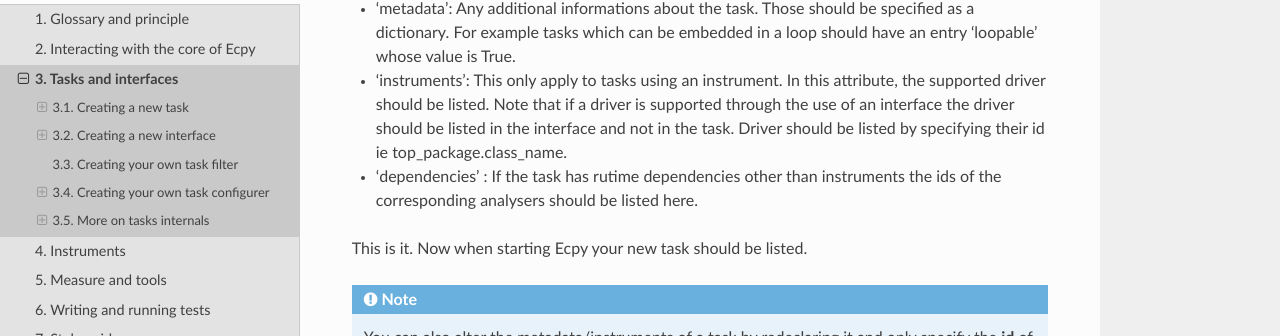
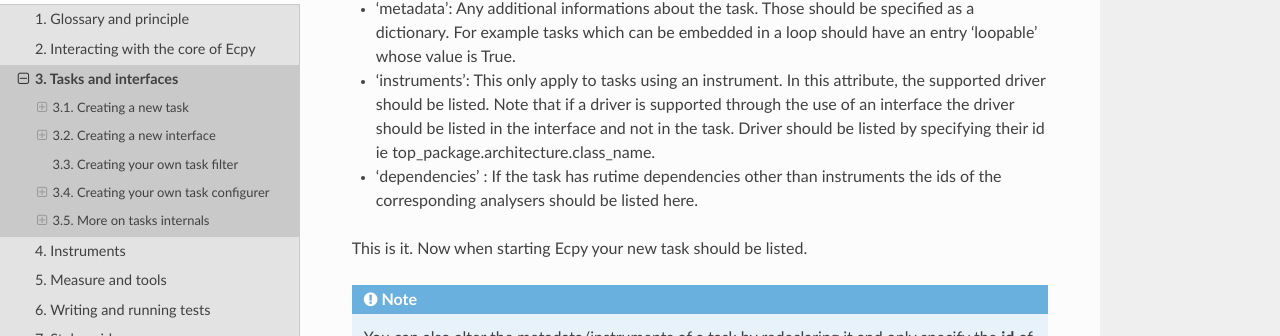
Before and after one commit to Exopy/exopy, a Sphinx documentation site: the page built from docs/source/dev_guide/tasks.rst, in a window 1280 px wide and 900 px high, scrolled down 6594 px. Shown: the part 187-523 px from the top of the window. Built offline with Sphinx 7.4.7 and the Read the Docs theme 2.0.0, drawn with Linux system fonts in a browser that asks for light colours.

```diff
--- a/docs/source/dev_guide/tasks.rst
+++ b/docs/source/dev_guide/tasks.rst
@@ -321,7 +321,7 @@ but only two of them must be given non-default values :
   attribute, the supported driver should be listed. Note that if a driver is
   supported through the use of an interface the driver should be listed in the
   interface and not in the task. Driver should be listed by specifying their id
-  ie top_package.class_name.
+  ie top_package.architecture.class_name.
 - 'dependencies' : If the task has rutime dependencies other than instruments
   the ids of the corresponding analysers should be listed here.
 
```
Also changed, not shown: docs/source/dev_guide/instruments.rst (+7 -2 lines).
